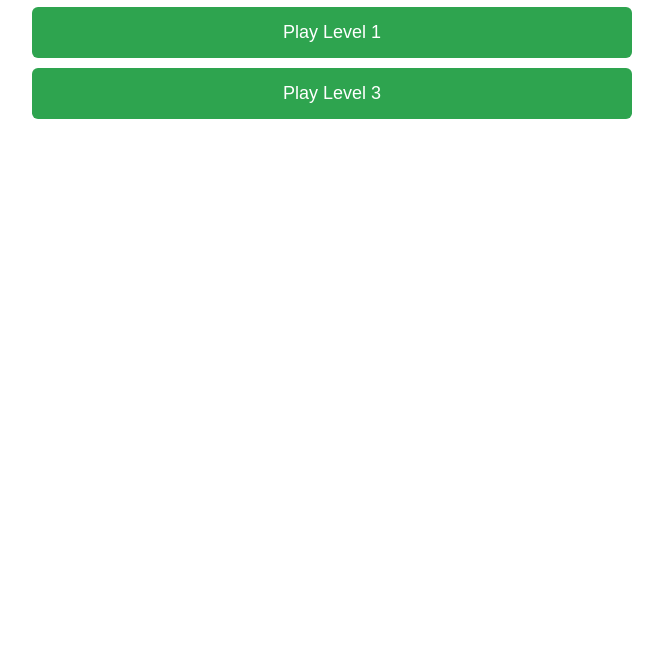
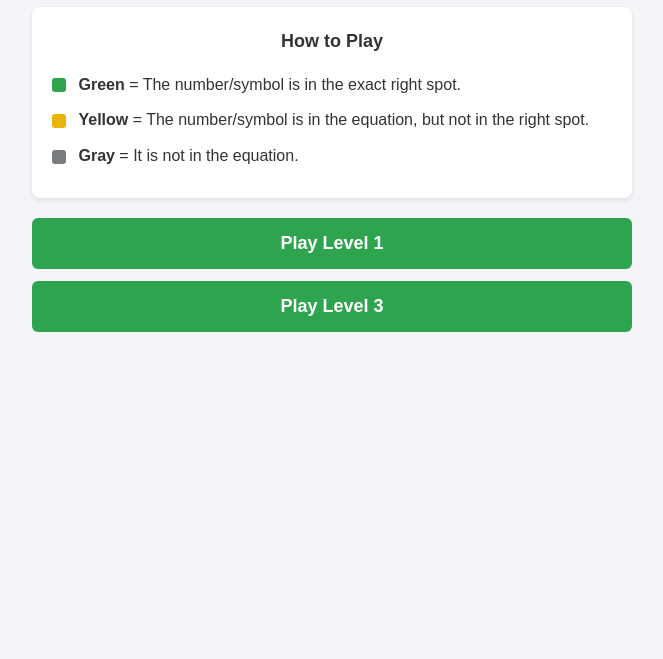
Before and after one commit to tanpengchuanvincent-dev/Equadle, a plain HTML site: page index.html in a window 1280 px wide. Shown: the part 141-800 px from the top of the page, without its empty margins (308-971 px from the left). Drawn offline with Linux system fonts and the light colour scheme.

Commit message:
Update index.html

```diff
--- a/index.html
+++ b/index.html
@@ -3,17 +3,40 @@ html
 <html lang="en">
 <head>
   <meta charset="UTF-8">
-  <title>My HTML5 Games</title>
+  <title>Equadle</title>
   <style>
-    body { font-family: sans-serif; max-width: 600px; margin: 50px auto; text-align: center; }
-    a { display: block; padding: 15px; margin: 10px 0; background: #2ea44f; color: white; text-decoration: none; border-radius: 6px; font-size: 18px; }
+    body { font-family: sans-serif; max-width: 600px; margin: 50px auto; padding: 0 20px; text-align: center; background: #f4f4f9; color: #333; }
+    .instructions { background: white; padding: 20px; margin: 20px 0; border-radius: 8px; box-shadow: 0 2px 5px rgba(0,0,0,0.1); text-align: left; line-height: 1.6; }
+    .instructions h2 { margin-top: 0; font-size: 18px; text-align: center; }
+    .instructions ul { list-style: none; padding-left: 0; margin-bottom: 0; }
+    .instructions li { margin-bottom: 10px; }
+    .badge { display: inline-block; width: 14px; height: 14px; border-radius: 3px; vertical-align: middle; margin-right: 8px; }
+    a { display: block; padding: 15px; margin: 12px 0; background: #2ea44f; color: white; text-decoration: none; border-radius: 6px; font-size: 18px; font-weight: bold; }
     a:hover { background: #2c974b; }
   </style>
 </head>
 <body>
   <h1>Equadle</h1>
-  <!-- Update the folder names and titles below to match yours -->
+
+  <div class="instructions">
+    <h2>How to Play</h2>
+    <ul>
+      <li>
+        <span class="badge" style="background: #2ea44f;"></span>
+        <strong>Green</strong> = The number/symbol is in the exact right spot.
+      </li>
+      <li>
+        <span class="badge" style="background: #eab308;"></span>
+        <strong>Yellow</strong> = The number/symbol is in the equation, but not in the right spot.
+      </li>
+      <li>
+        <span class="badge" style="background: #787c7e;"></span>
+        <strong>Gray</strong> = It is not in the equation.
+      </li>
+    </ul>
+  </div>
+
   <a href="./level-1/">Play Level 1</a>
-  <a href="./level-2/">Play Level 3</a>
+  <a href="./level-3/">Play Level 3</a>
 </body>
 </html>
```
